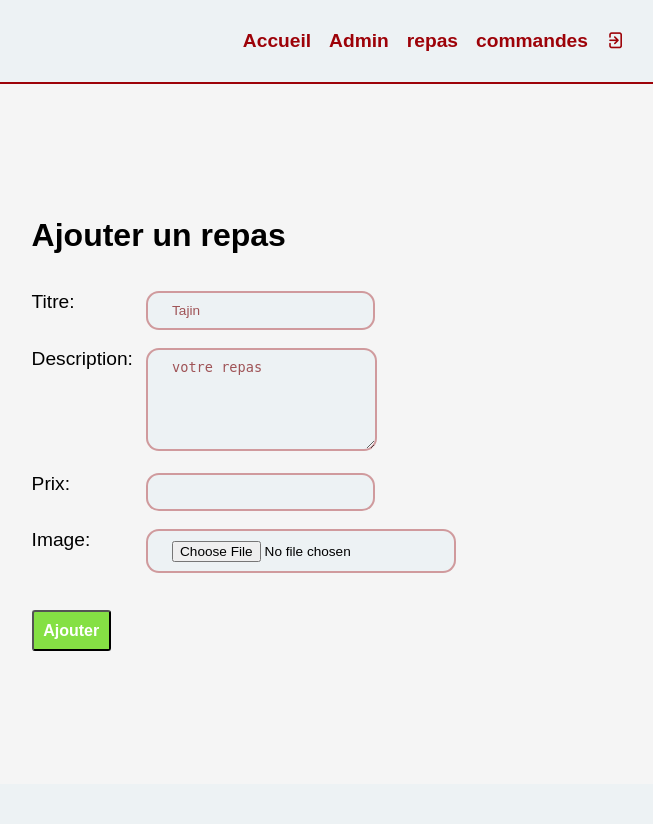
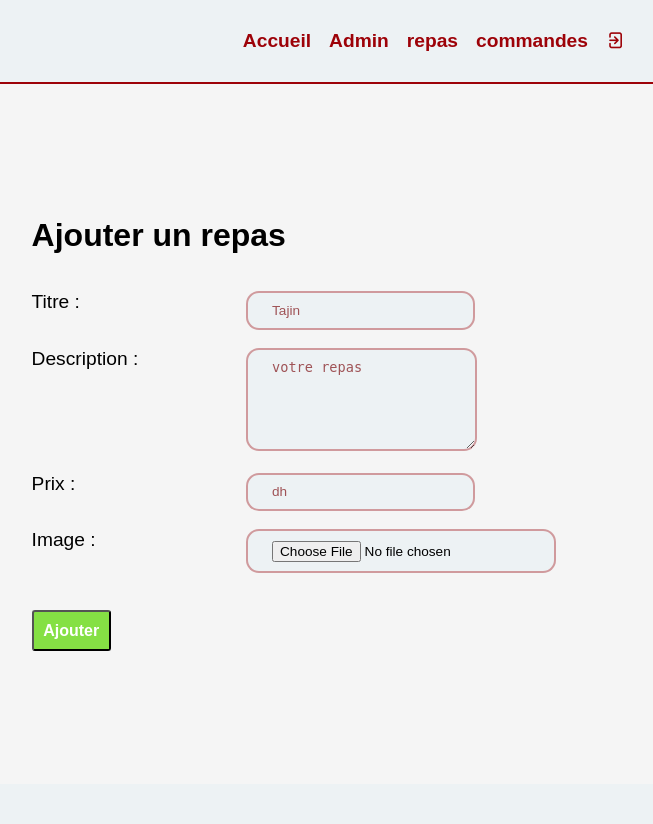
Before and after one commit to oulaydi/UPM-webApp-Order, a PHP site: page /webProject/admin/add-food.php in a window 1280 px wide. Shown: the top 824 px of the page, without its empty margins (206-859 px from the left). Run offline with PHP 8.4, Linux system fonts and the light colour scheme.

Commit message:
end with file

```diff
--- a/admin/add-food.php
+++ b/admin/add-food.php
@@ -58,7 +58,7 @@
             font-size: 1.2em;
             font-size: 1.2em;
             display: inline-block;
-            width: 100px; /* Adjust the width as needed */
+            width: 200px; /* Adjust the width as needed */
             margin-right: 10px;
             vertical-align: top;
         }
@@ -79,16 +79,16 @@
             ?>
 
         <form action="" method="POST" enctype="multipart/form-data">
-            <label class="label">Titre:</label>
+            <label class="label">Titre :</label>
             <input class="add-input" type="text" name="titre" placeholder="Tajin" autocomplete="off"><br><br>
 
-            <label class="label">Description:</label>
+            <label class="label">Description :</label>
             <textarea class="add-input" name="description" placeholder="votre repas" cols="20" rows="5"></textarea><br><br>
 
-            <label class="label">Prix:</label>
-            <input class="add-input" type="number" name="prix" min="10" autocomplete="off"><br><br>
+            <label class="label">Prix :</label>
+            <input class="add-input" type="number" name="prix" min="10" placeholder="dh" autocomplete="off"><br><br>
 
-            <label class="label">Image:</label>
+            <label class="label">Image :</label>
             <input class="add-input" type="file" name="image"><br><br>
 
             <input type="submit" value="Ajouter" name="submit" class="st-btn">
```
